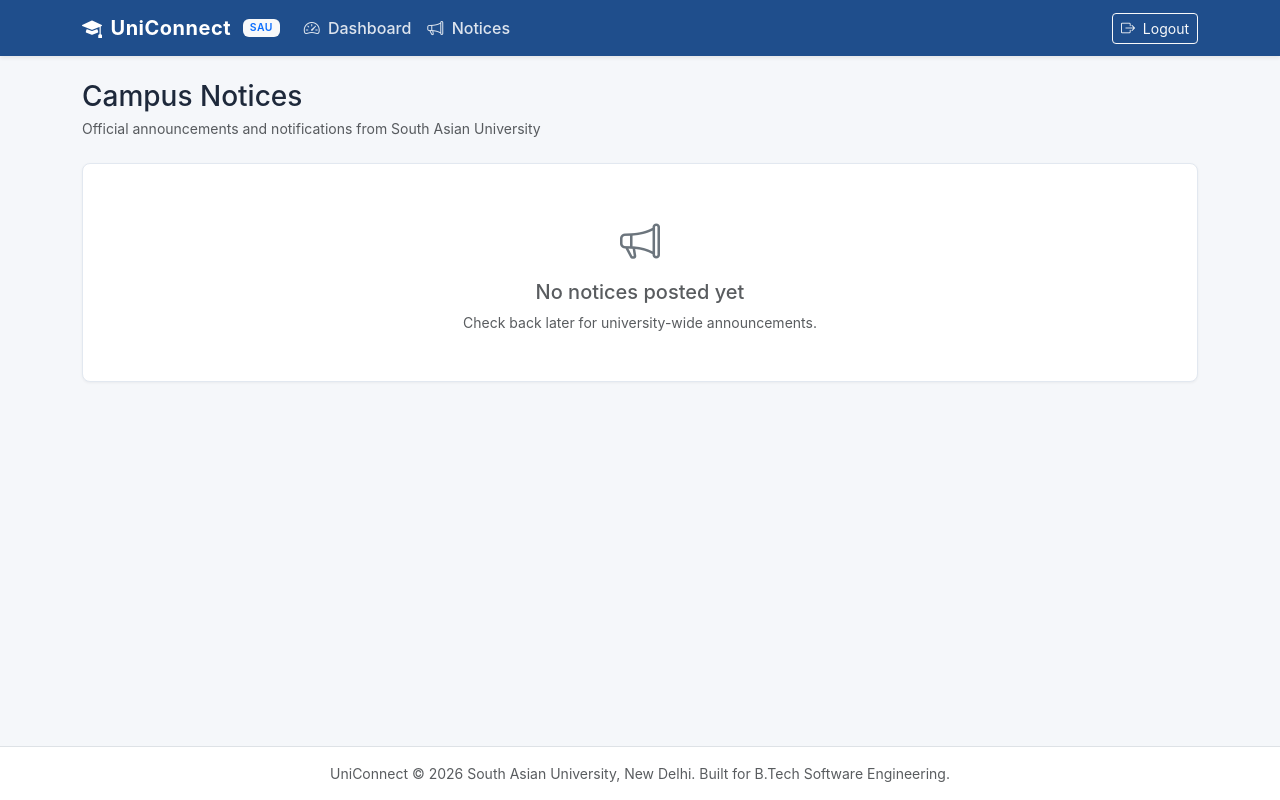
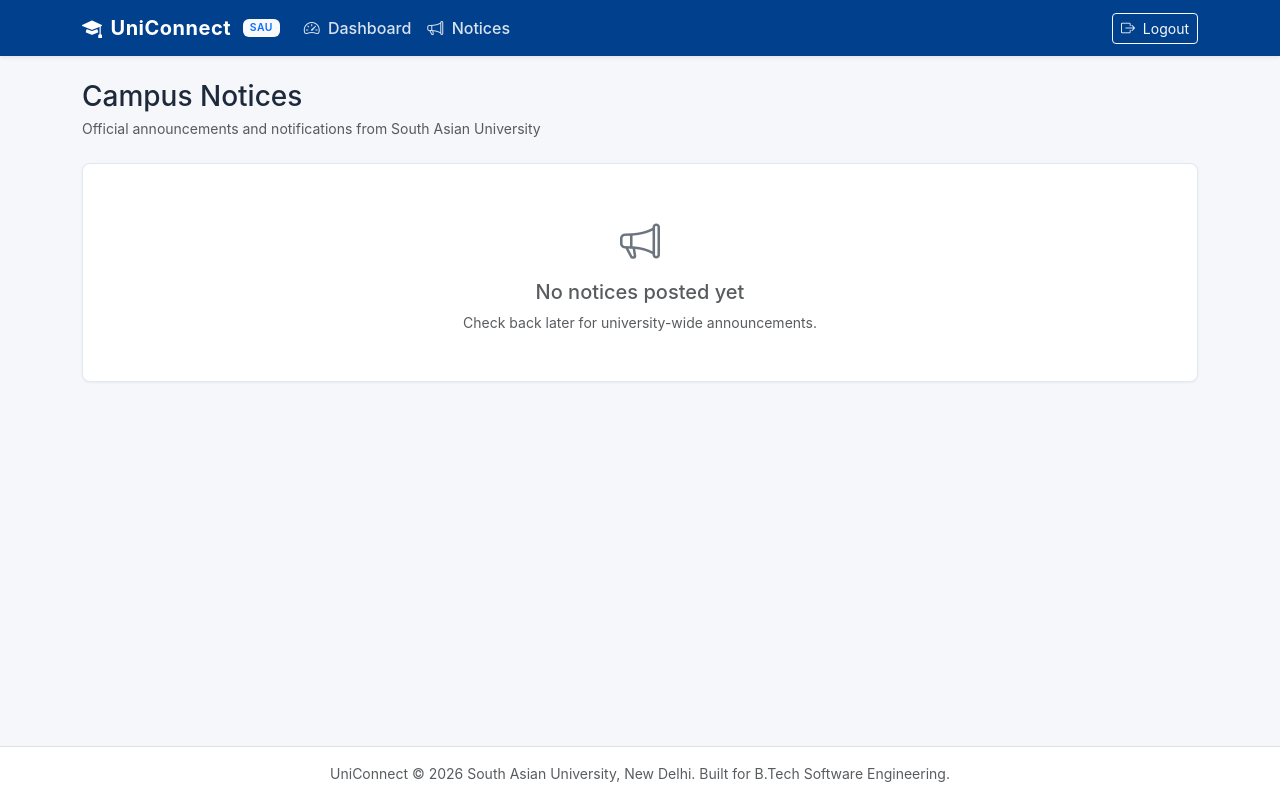
Before and after one commit to hansikamalik/UniConnect, a Node server app: page /notices in a window 1280 px wide. Run offline with Node 20, Linux system fonts and the light colour scheme; the visitor is signed in with stand-in values (Sample User, id 1); data that the repository does not hold is empty.

Commit message:
Update brand primary blue to official South Asian University navy (#00408d)

```diff
--- a/src/public/css/style.css
+++ b/src/public/css/style.css
@@ -1,12 +1,12 @@
 /* ==========================================================================
    UniConnect - South Asian University Theme
-   Primary: #1F4E8C | Background: #F5F7FA | Border: #E2E8F0
+   Primary: #00408d | Background: #F5F7FA | Border: #E2E8F0
    ========================================================================== */
 
 :root {
-  --sau-blue: #1F4E8C;
-  --sau-blue-dark: #153763;
-  --sau-blue-light: #2A69BC;
+  --sau-blue: #00408d;
+  --sau-blue-dark: #002e66;
+  --sau-blue-light: #0056bd;
   --sau-bg: #F5F7FA;
   --sau-card-bg: #FFFFFF;
   --sau-text: #1E293B;
```
Also changed, not shown: docs/design/style-guide.md (+5 -4 lines).
